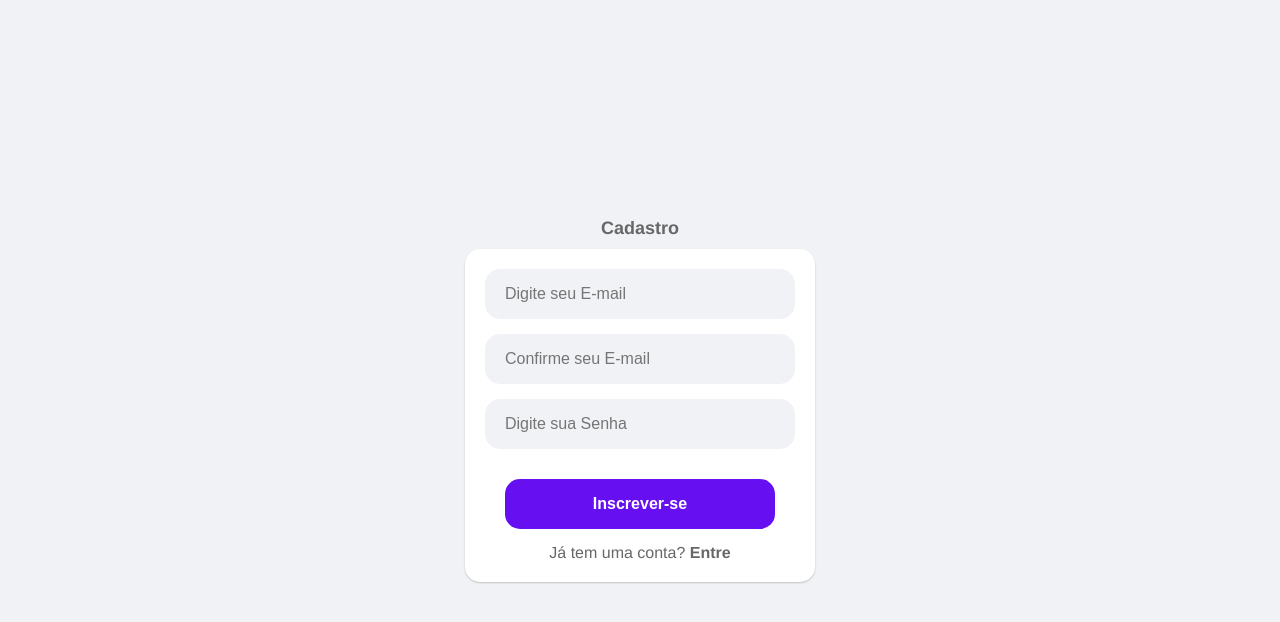
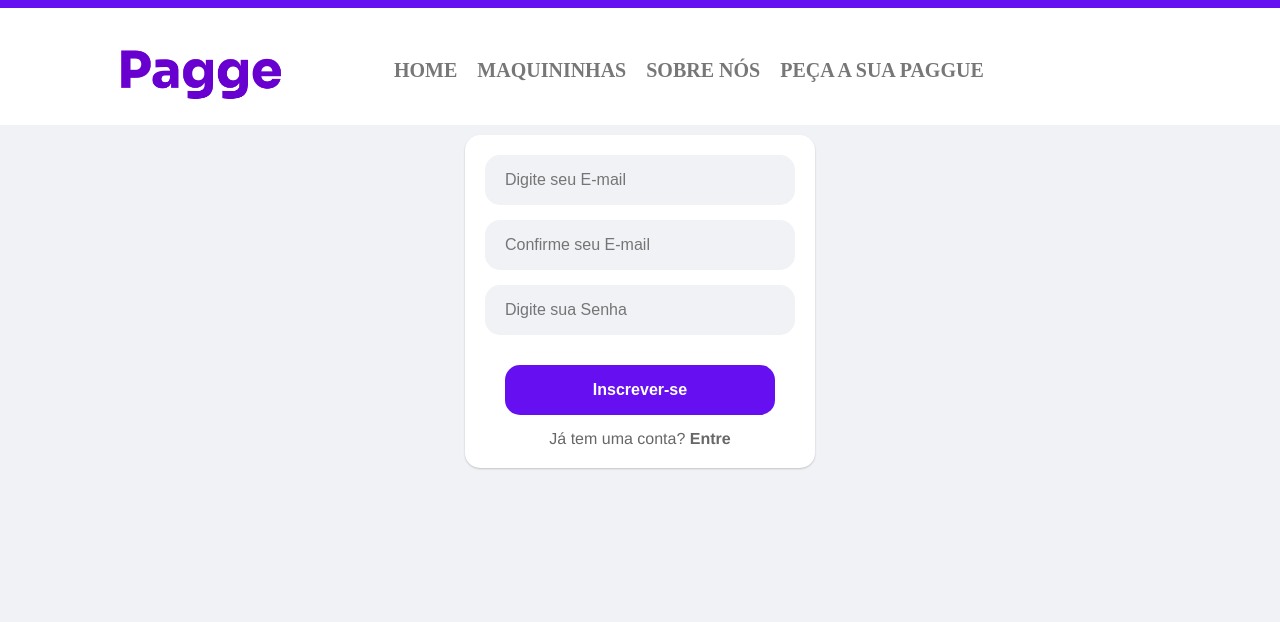
Before and after one commit to jxnathas/desafio, a React (Create React App) app in the folder frontend/: page /cadastro in a window 1280 px wide. Shown: the top 622 px of the page. Built offline with nearby package versions, Linux system fonts and the light colour scheme.

Commit message:
Corrigindo estilos

```diff
--- a/frontend/src/components/NavBar/index.js
+++ b/frontend/src/components/NavBar/index.js
@@ -1,10 +1,12 @@
 import React from 'react'
 import LogoAsset from '../../assets/logo.png';
+import LineAsset from '../../assets/line.png';
 import * as C from "./styles";
 
 const index = () => {
   return (
     <C.NavbarContainer>
+      <C.Line src={LineAsset}></C.Line>
         <C.NavBarInnerContainer>
         <C.LeftContainer>
           <C.Logo src={LogoAsset}></C.Logo>
--- a/frontend/src/components/NavBar/styles.js
+++ b/frontend/src/components/NavBar/styles.js
@@ -37,7 +37,7 @@ export const NavBarLinkContainer = styled.div`
 export const NavBarLink = styled(Link)`
     color: #777777;
     font-size: 20px;
-    font-weight: 900;
+    font-weight: bold;
     font-family: Sora;
     text-decoration: none;
     margin: 10px;
@@ -49,6 +49,10 @@ export const Logo = styled.img`
     height: auto;
 `;
 
+export const Line = styled.img`
+
+`;
+
 export const NavBarExtendedContainer = styled.div`
 
 `;
--- a/frontend/src/pages/Cadastro/index.js
+++ b/frontend/src/pages/Cadastro/index.js
@@ -4,6 +4,7 @@ import Button from "../../components/Button";
 import * as C from "./styles";
 import { Link, useNavigate } from "react-router-dom";
 import useAuth from "../../hooks/useAuth";
+import NavBar from "../../components/NavBar";
 
 const Cadastro = () => {
   const [email, setEmail] = useState("");
@@ -36,7 +37,7 @@ const Cadastro = () => {
 
   return (
     <C.Container>
-      <C.Label>Cadastro</C.Label>
+      <NavBar/>
       <C.Content>
         <Input
           type="email"
--- a/frontend/src/pages/Cadastro/styles.js
+++ b/frontend/src/pages/Cadastro/styles.js
@@ -3,7 +3,6 @@ import styled from "styled-components";
 export const Container = styled.div`
   display: flex;
   align-items: center;
-  justify-content: center;
   flex-direction: column;
   gap: 10px;
   height: 100vh;
--- a/frontend/src/pages/Login/styles.js
+++ b/frontend/src/pages/Login/styles.js
@@ -3,7 +3,6 @@ import styled from "styled-components";
 export const Container = styled.div`
   display: flex;
   align-items: center;
-  justify-content: center;
   flex-direction: column;
   gap: 10px;
   height: 100vh;
@@ -23,6 +22,13 @@ export const Content = styled.div`
   padding: 20px;
   border-radius: 15px;
 `;
+
+export const Section = styled.section`
+  background-color: #6610F2;
+  display: flex;
+
+`;
+
 export const OutsideContent = styled.div`
   display: flex;
   align-items:center;
@@ -33,7 +39,7 @@ export const OutsideContent = styled.div`
 
 export const Label = styled.label`
   font-size: 120px;
-  font-weight: bold;
+  font-weight: 900;
   color: #6F42C1;
   font-family: Sora;
   padding-right: 39.5%;
```
